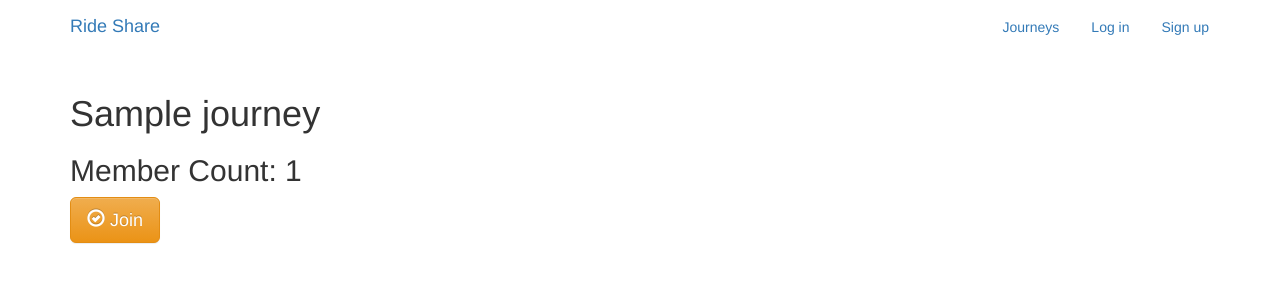
After one commit to vishalsahu5/carpool, a Django app: template journeys/templates/journeys/journey_detail.html in a window 1280 px wide. The commit adds this page. Shown: the top 300 px of the page. Run offline with Django 3.2, Linux system fonts and the light colour scheme; the template is opened without the code that fills it: most values are stand-ins (such as "Sample title", 1, 10 or a date in 2020); some libraries are stand-ins or nearby versions.

Commit message:
now the user can create and join a journey

```diff
--- a/carpool/settings.py
+++ b/carpool/settings.py
@@ -38,6 +38,7 @@ INSTALLED_APPS = [
     'django.contrib.messages',
     'django.contrib.staticfiles',
     'accounts',
+    'journeys',
     'bootstrap3'
 ]
 
--- a/carpool/urls.py
+++ b/carpool/urls.py
@@ -9,4 +9,5 @@ urlpatterns = [
     url(r"^admin/", admin.site.urls),
     url(r"^accounts/", include("accounts.urls", namespace="accounts")),
     url(r"^accounts/", include("django.contrib.auth.urls")),
+    url(r"^journeys/", include("journeys.urls", namespace="journeys")),
 ]
--- /dev/null
+++ b/journeys/templates/journeys/journey_base.html
@@ -0,0 +1,12 @@
+{% extends "base.html" %}
+{% block content %}
+
+<div class="container">
+  <div class="row">
+    {% block prejourney %}{% endblock %}
+    {% block journey_content %}{% endblock %}
+    {% block postjourney %}{% endblock %}
+  </div>
+</div>
+
+{% endblock %}
--- /dev/null
+++ b/journeys/templates/journeys/journey_detail.html
@@ -0,0 +1,30 @@
+{% extends "journeys/journey_base.html" %}
+
+{% block prejourney %}
+
+
+    <h1>{{ journey.name }}</h1>
+    <h2> Member Count: {{ journey.members.count }}</h2>
+
+    <div class="content">
+
+
+        {% if user in journey.members.all %}
+            <a href="{% url 'journeys:leave' pk=journey.pk %}" class="btn btn-lg btn-fill btn-warning"><span
+                    class="glyphicon glyphicon-remove-circle"></span> Leave</a>
+        {% else %}
+            <a href="{% url 'journeys:join' pk=journey.pk %}" class="btn btn-lg btn-fill btn-warning"><span
+                    class="glyphicon glyphicon-ok-circle"></span> Join</a>
+        {% endif %}
+
+    </div>
+
+{% endblock %}
+
+
+{% block group_content %}
+
+    <div class="col-md-8">
+        {{ journey.description }}
+    </div>
+{% endblock %}
--- a/templates/base.html
+++ b/templates/base.html
@@ -33,11 +33,11 @@
         <ul class="nav navbar-nav navbar-right">
             {% if user.is_authenticated %}
                 {# <li><a href="{% url 'posts:create' %}" class="btn btn-simple">Post</a></li>#}
-                <li><a href="#" class="btn btn-simple">Journeys</a></li>
-                <li><a href="#" class="btn btn-simple">Create Journey</a></li>
+                <li><a href="{% url 'journeys:all' %}" class="btn btn-simple">Journeys</a></li>
+                <li><a href="{% url 'journeys:create' user_id=user.pk %}" class="btn btn-simple">Create Journey</a></li>
                 <li><a href="{% url 'accounts:logout' %}" class="btn btn-simple">Log out</a></li>
             {% else %}
-                <li><a href="#" class="btn btn-simple">Journeys</a></li>
+                <li><a href="{% url 'journeys:all' %}" class="btn btn-simple">Journeys</a></li>
                 <li><a href="{% url 'accounts:login' %}" class="btn btn-simple">Log in</a></li>
                 <li><a href="{% url 'accounts:signup' %}" class="btn btn-simple">Sign up</a></li>
             {% endif %}
```
Also changed, not shown: journeys/forms.py (added, +9 -0 lines), journeys/templates/journeys/journey_form.html (added, +11 -0 lines), journeys/templates/journeys/journey_list.html (added, +37 -0 lines), journeys/urls.py (added, +14 -0 lines).
